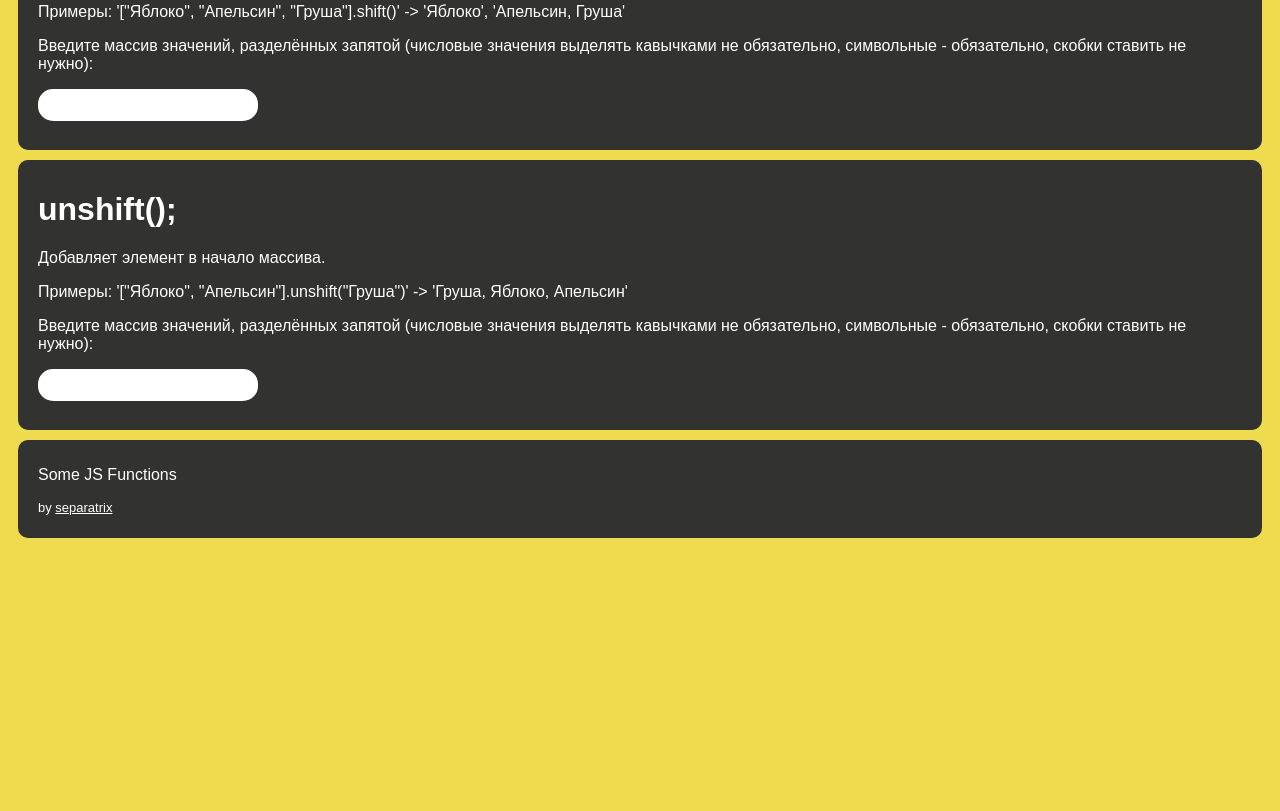
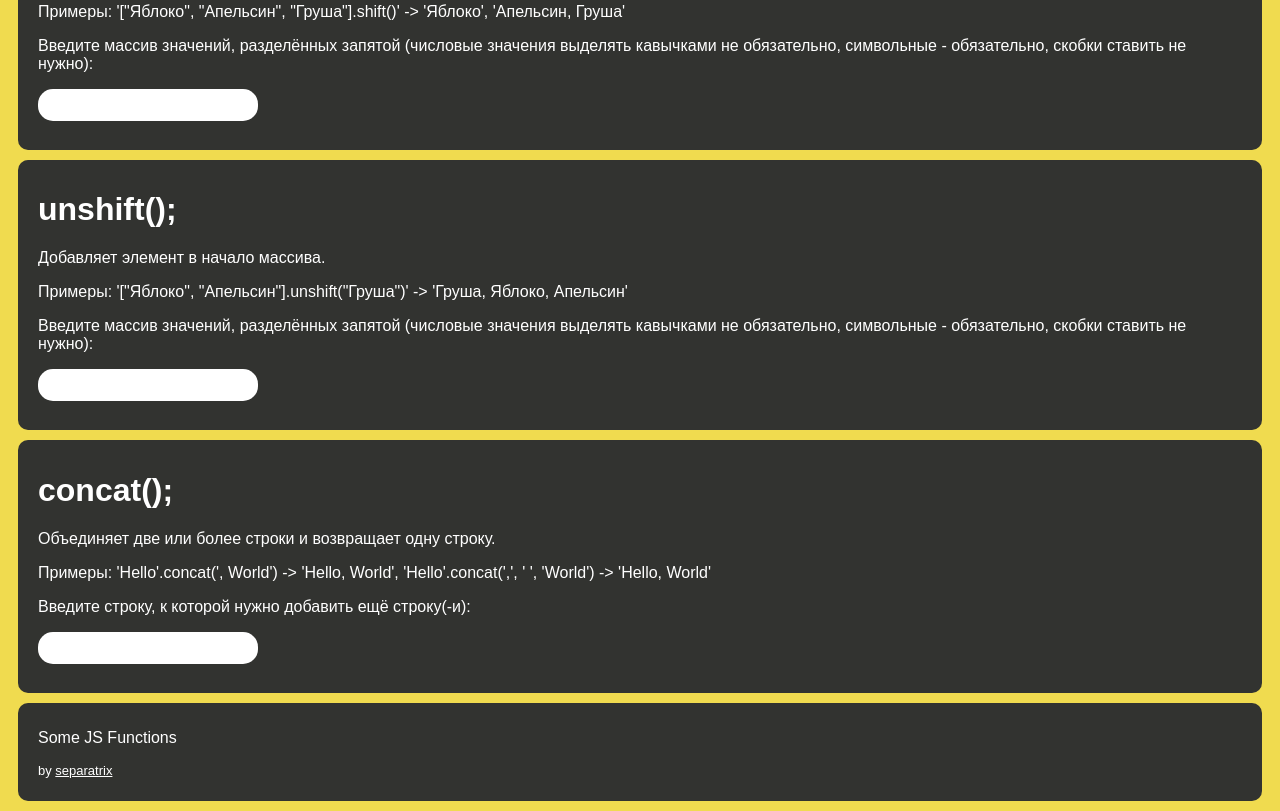
Before and after one commit to separatrixxx/Some-JS-Functions, a website: page index.html in a window 1280 px wide. Shown: the part 1618-2429 px from the top of the page. Before the commit the page ends 2166 px from the top, so only its background shows below. Drawn offline with Linux system fonts and the light colour scheme.

Commit message:
Update index.html

```diff
--- a/index.html
+++ b/index.html
@@ -76,6 +76,15 @@
     <h3 id="resultUnshift"></h3>
   </div>
 
+  <div>
+    <h1>concat();</h1>
+    <p>Объединяет две или более строки и возвращает одну строку.</p>
+    <p>Примеры: 'Hello'.concat(', World') -> 'Hello, World', 'Hello'.concat(',', ' ', 'World') -> 'Hello, World'</p>
+    <p>Введите строку, к которой нужно добавить ещё строку(-и):</p>
+    <input id="inputConcat" type="text" onchange="myConcat()">
+    <h3 id="resultConcat"></h3>
+  </div>
+
   <footer>
     <p>Some JS Functions</p>
     <p id="by">by <span><a href="https://github.com/separatrixxx/Some-JS-Functions" target="_blank">separatrix</a></span></p>
```
